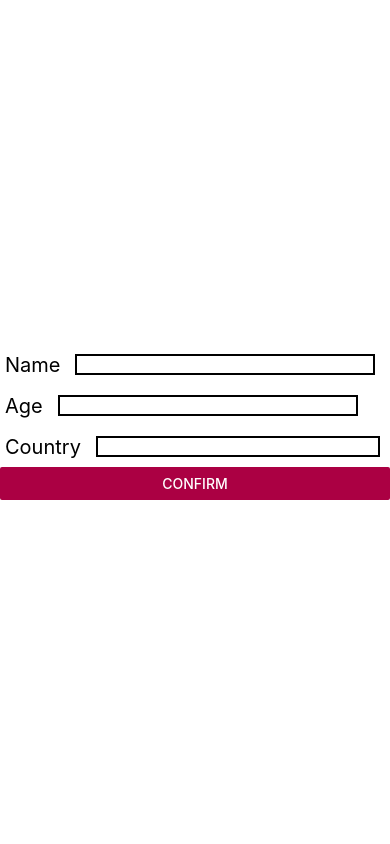
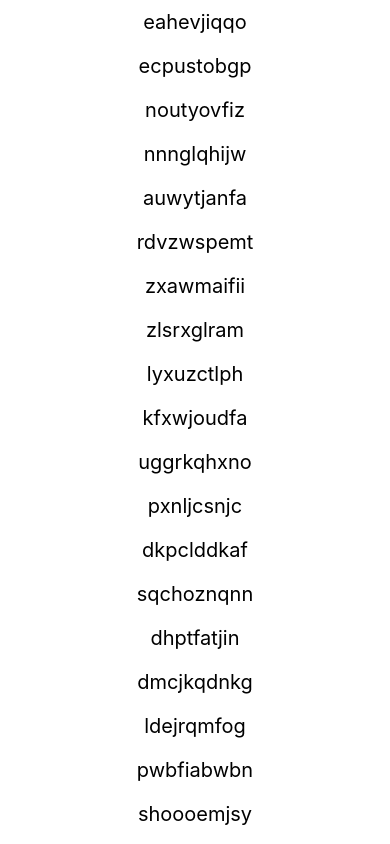
Before and after one commit to ShamsJarrar/JovisionReactTasks, a React Native app: screen / in a window 390 px wide. Built offline with nearby package versions, Linux system fonts and the light colour scheme.

Commit message:
Task 36 commit

```diff
--- a/App.tsx
+++ b/App.tsx
@@ -1,5 +1,5 @@
 import React from 'react';
-import Task35 from "./Tasks/Task 35";
+import Task36 from "./Tasks/Task 36";
 
 export default function App() {
   return (
@@ -20,6 +20,7 @@ export default function App() {
     //<Task32></Task32>
     //<Task33></Task33>
     //<Task34></Task34>
-    <Task35></Task35>
+    //<Task35></Task35>
+    <Task36></Task36>
   );
 }
--- /dev/null
+++ b/Components/randomWordGenerator.js
@@ -0,0 +1,12 @@
+import React from 'react';
+
+const randomWordGen = (length) => {
+    let result = "";
+    const characters = "abcdefghijklmnopqrstuvwxyz";
+    for(let i = 0; i < length; i++){
+        result += characters.charAt(Math.floor(Math.random() * characters.length));
+    }
+    return result;
+};
+
+export default randomWordGen;
--- /dev/null
+++ b/Tasks/Task 36.js
@@ -0,0 +1,36 @@
+import React from 'react';
+import { Text, View, ScrollView, StyleSheet } from 'react-native';
+import randomWordGen from '../Components/randomWordGenerator';
+
+function Task36() {
+    const words = Array.from({ length: 100 }, () => randomWordGen(10));
+
+    return (
+        <ScrollView style={styles.container}>
+            <View style={styles.viewContainer}>
+                { words.map((item, index) => (
+                    <Text key={index} style={styles.pageText}>
+                        {item}
+                    </Text>
+                )) }
+            </View>
+        </ScrollView>
+    );
+}
+
+const styles = StyleSheet.create({
+    scrollContainer: {
+        flex: 1,
+    },
+    viewContainer: {
+        justifyContent: "center",
+        alignItems: "center"
+    },
+    pageText: {
+        color: "#000000",
+        fontSize: 20,
+        margin: 10,
+    }
+});
+
+export default Task36;
```
